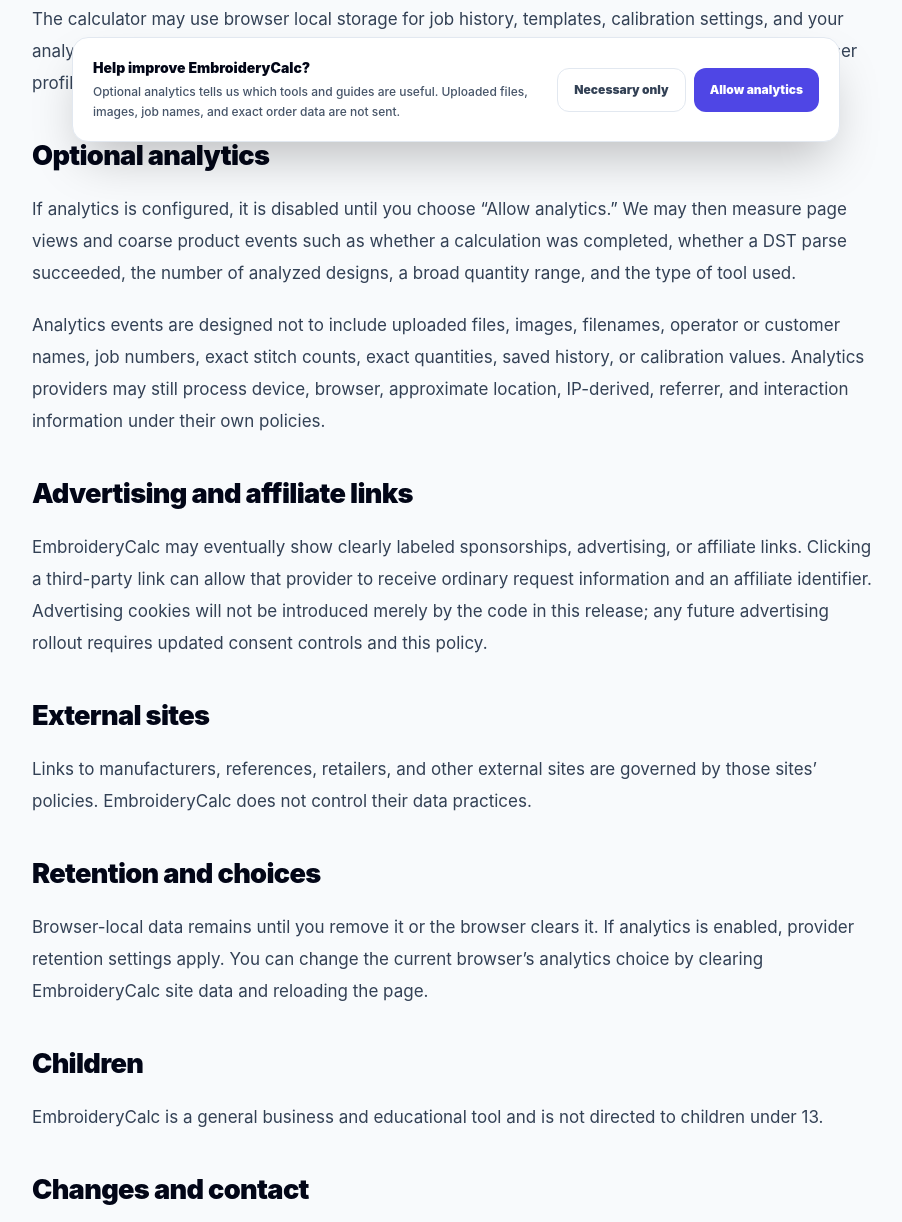
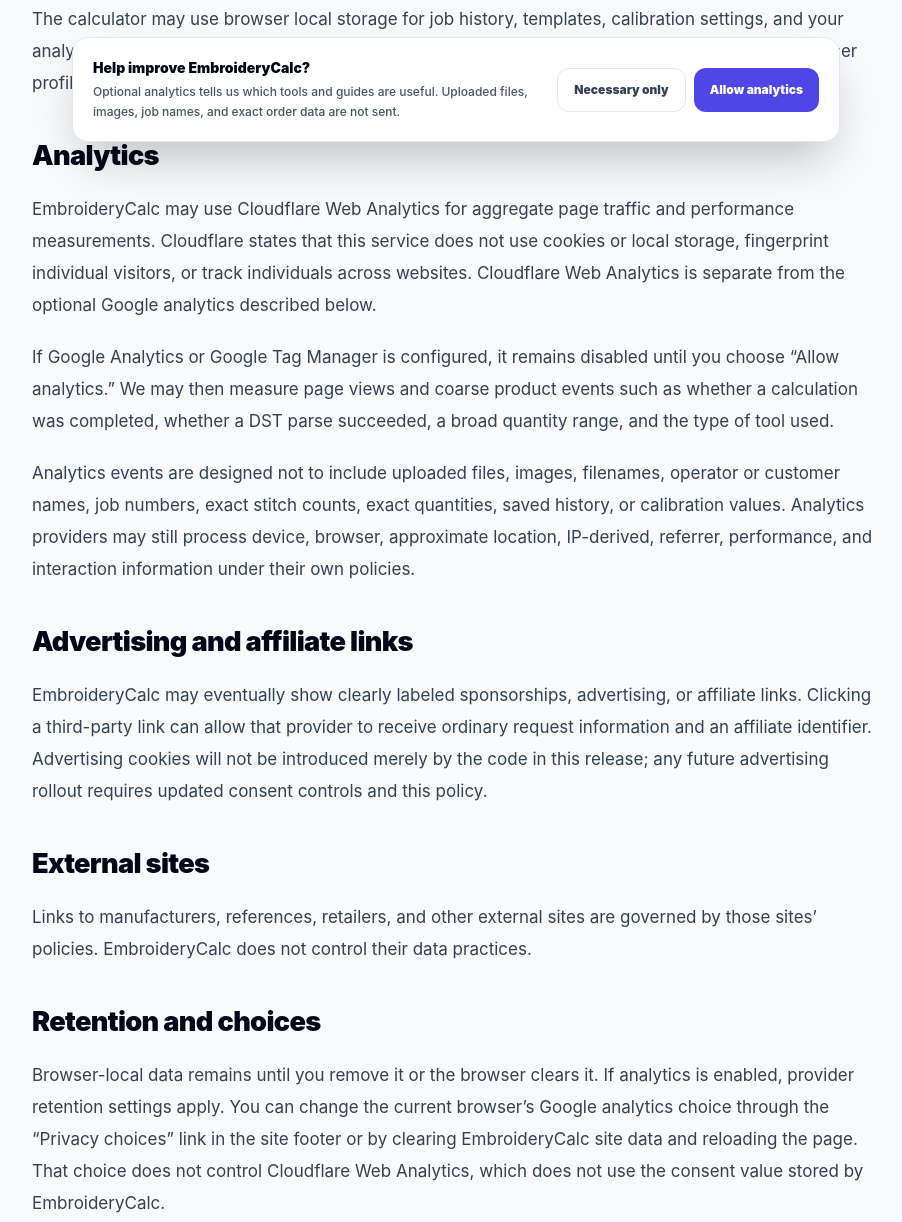
Before and after one commit to bmparent/emb-calc, an Astro site: page /privacy in a window 1280 px wide. Shown: the part 642-1864 px from the top of the page, without its empty margins (184-1086 px from the left). Built offline with nearby package versions, Linux system fonts and the light colour scheme; Astro itself is replaced by a stand-in of ours; no server answers.

Commit message:
Document Cloudflare and Google analytics privacy controls

```diff
--- a/src/pages/privacy.astro
+++ b/src/pages/privacy.astro
@@ -13,15 +13,16 @@ import { SITE } from '../site';
       <p>DST files, uploaded images, camera images, filenames, and pixels are processed locally by browser code. EmbroideryCalc does not intentionally transmit those files or their extracted contents to an EmbroideryCalc server.</p>
       <h2>Information stored on your device</h2>
       <p>The calculator may use browser local storage for job history, templates, calibration settings, and your analytics-consent choice. This information remains available to anyone who can use the same browser profile. You can remove it by clearing site data in your browser or deleting saved items in the tool.</p>
-      <h2>Optional analytics</h2>
-      <p>If analytics is configured, it is disabled until you choose “Allow analytics.” We may then measure page views and coarse product events such as whether a calculation was completed, whether a DST parse succeeded, the number of analyzed designs, a broad quantity range, and the type of tool used.</p>
-      <p>Analytics events are designed not to include uploaded files, images, filenames, operator or customer names, job numbers, exact stitch counts, exact quantities, saved history, or calibration values. Analytics providers may still process device, browser, approximate location, IP-derived, referrer, and interaction information under their own policies.</p>
+      <h2>Analytics</h2>
+      <p>EmbroideryCalc may use Cloudflare Web Analytics for aggregate page traffic and performance measurements. Cloudflare states that this service does not use cookies or local storage, fingerprint individual visitors, or track individuals across websites. Cloudflare Web Analytics is separate from the optional Google analytics described below.</p>
+      <p>If Google Analytics or Google Tag Manager is configured, it remains disabled until you choose “Allow analytics.” We may then measure page views and coarse product events such as whether a calculation was completed, whether a DST parse succeeded, a broad quantity range, and the type of tool used.</p>
+      <p>Analytics events are designed not to include uploaded files, images, filenames, operator or customer names, job numbers, exact stitch counts, exact quantities, saved history, or calibration values. Analytics providers may still process device, browser, approximate location, IP-derived, referrer, performance, and interaction information under their own policies.</p>
       <h2>Advertising and affiliate links</h2>
       <p>EmbroideryCalc may eventually show clearly labeled sponsorships, advertising, or affiliate links. Clicking a third-party link can allow that provider to receive ordinary request information and an affiliate identifier. Advertising cookies will not be introduced merely by the code in this release; any future advertising rollout requires updated consent controls and this policy.</p>
       <h2>External sites</h2>
       <p>Links to manufacturers, references, retailers, and other external sites are governed by those sites’ policies. EmbroideryCalc does not control their data practices.</p>
       <h2>Retention and choices</h2>
-      <p>Browser-local data remains until you remove it or the browser clears it. If analytics is enabled, provider retention settings apply. You can change the current browser’s analytics choice by clearing EmbroideryCalc site data and reloading the page.</p>
+      <p>Browser-local data remains until you remove it or the browser clears it. If analytics is enabled, provider retention settings apply. You can change the current browser’s Google analytics choice through the “Privacy choices” link in the site footer or by clearing EmbroideryCalc site data and reloading the page. That choice does not control Cloudflare Web Analytics, which does not use the consent value stored by EmbroideryCalc.</p>
       <h2>Children</h2>
       <p>EmbroideryCalc is a general business and educational tool and is not directed to children under 13.</p>
       <h2>Changes and contact</h2>
```
